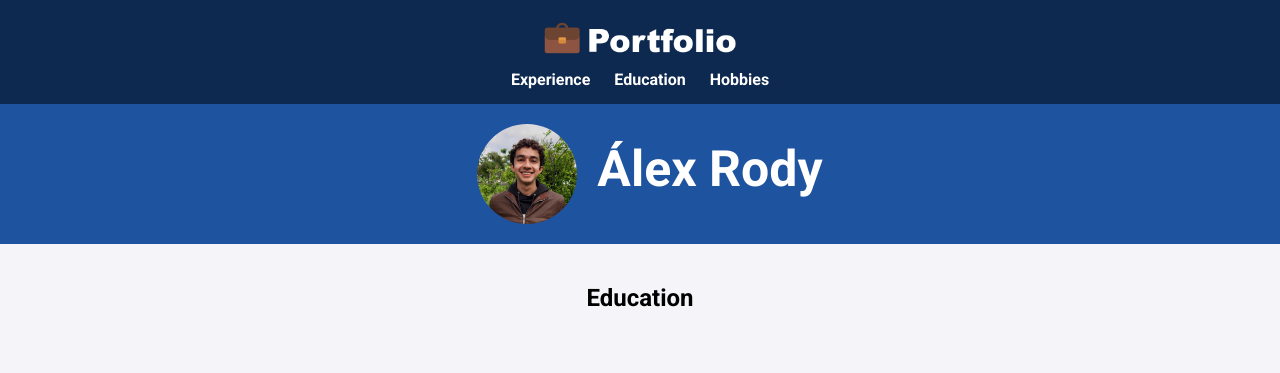
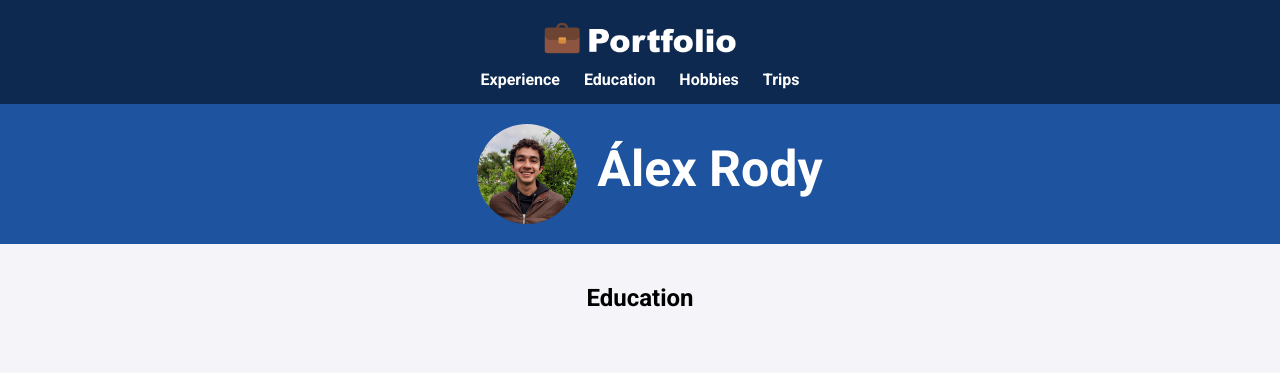
Before and after one commit to alexrody/mlh-portfolio, a Flask app: page /education in a window 1280 px wide. Shown: the top 373 px of the page. Run offline with Flask 2, Linux system fonts and the light colour scheme.

Commit message:
Add Trips to nav. menu

```diff
--- a/app/templates/base.html
+++ b/app/templates/base.html
@@ -29,6 +29,7 @@
                 <a href="/experience">Experience</a>
                 <a href="/education">Education</a>
                 <a href="/hobbies">Hobbies</a>
+				<a href="/map">Trips</a>
             </nav>
         </div>
     </header>
```
